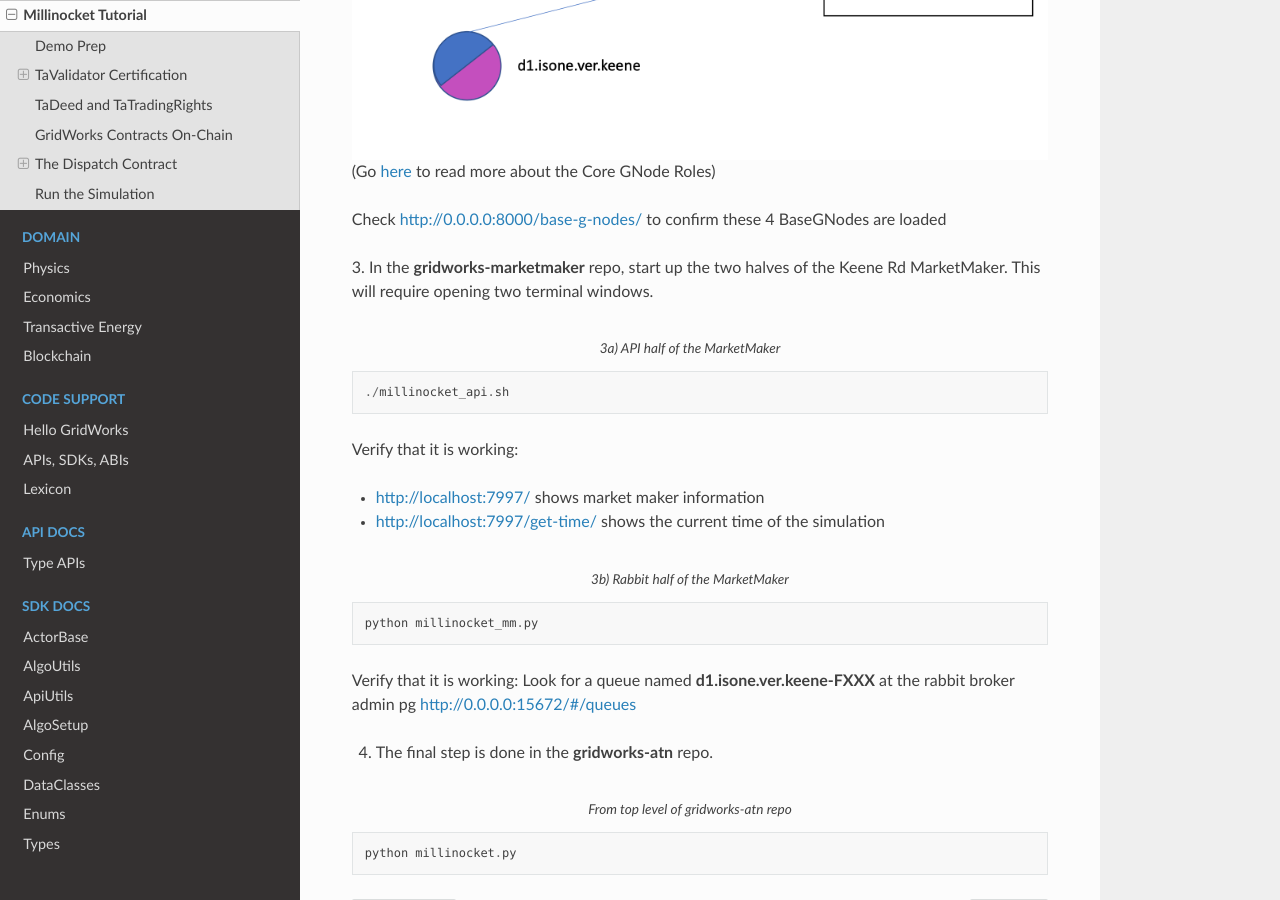
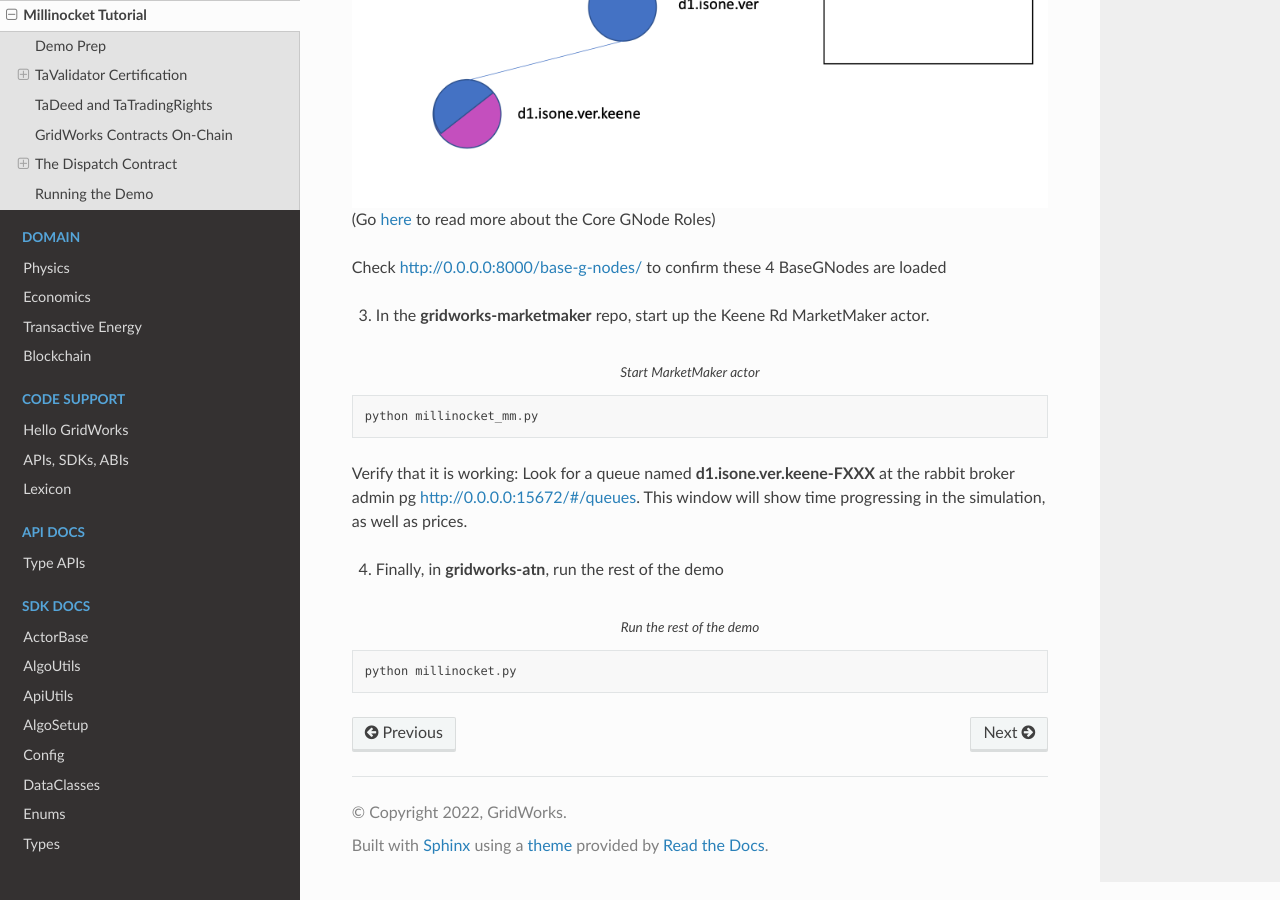
Before and after one commit to thegridelectric/gridworks, a Sphinx documentation site: the page built from docs/millinocket-tutorial.rst, in a window 1280 px wide and 900 px high, scrolled down 9886 px. Built offline with Sphinx 7.4.7 and the Read the Docs theme 2.0.0, drawn with Linux system fonts in a browser that asks for light colours; some of the changed text lies outside the part shown.

Commit message:
Another minor fix

```diff
--- a/docs/millinocket-tutorial.rst
+++ b/docs/millinocket-tutorial.rst
@@ -57,7 +57,7 @@ This takes a few minutes to initiate.
 The broker takes a few minutes to initiate. Check that it is up at the admin web page http://0.0.0.0:15672/#/,  password and username both `smqPublic`
 
 You can now either continue step by step through what is happening directly below, or skip forward to
-the end to `run the full demo <millinocket-tutorial.html#run-the-simulation>`_.
+the end to `run the full demo <millinocket-tutorial.html#running-the-demo>`_.
 
 TaValidator Certification
 --------------------------
@@ -455,10 +455,12 @@ in `this directory <https://github.com/thegridelectric/gridworks-atn/tree/dev/tu
 at the beginning of this section.
 
 
-Run the Simulation
--------------------
+Running the Demo
+-----------------
 
-1. Start with the instructions from `demo prep <millinocket-tutorial.html#demo-prep>`_ above.
+The demo requires a fair amount of preparation. We are working on simplifying this.
+
+1. Start with the instructions from `demo prep <millinocket-tutorial.html#running-the-demo>`_ above.
 
 2. In the **g-node-factory** repo, run:
 
@@ -478,31 +480,21 @@ following GNodes pre-loaded:
 
 Check http://0.0.0.0:8000/base-g-nodes/ to confirm these 4 BaseGNodes are loaded
 
-3. In the **gridworks-marketmaker** repo, start up the two halves of the Keene Rd MarketMaker. This will require
-opening two terminal windows.
-
+3. In the **gridworks-marketmaker** repo, start up the Keene Rd MarketMaker actor.
 
 .. code-block:: python
-    :caption: 3a) API half of the MarketMaker
-
-    ./millinocket_api.sh
-
-Verify that it is working:
-
-- http://localhost:7997/ shows market maker information
-- http://localhost:7997/get-time/ shows the current time of the simulation
-
-.. code-block:: python
-    :caption: 3b) Rabbit half of the MarketMaker
+    :caption: Start MarketMaker actor
 
     python millinocket_mm.py
 
-Verify that it is working:  Look for a queue named **d1.isone.ver.keene-FXXX** at the rabbit broker admin pg http://0.0.0.0:15672/#/queues
+Verify that it is working:  Look for a queue named **d1.isone.ver.keene-FXXX** at the rabbit
+broker admin pg http://0.0.0.0:15672/#/queues. This window will show time progressing in the
+simulation, as well as prices.
 
 
-4. The final step is done in the **gridworks-atn** repo.
+4. Finally, in **gridworks-atn**, run the rest of the demo
 
 .. code-block:: python
-    :caption: From top level of gridworks-atn repo
+    :caption: Run the rest of the demo
 
     python millinocket.py
```
